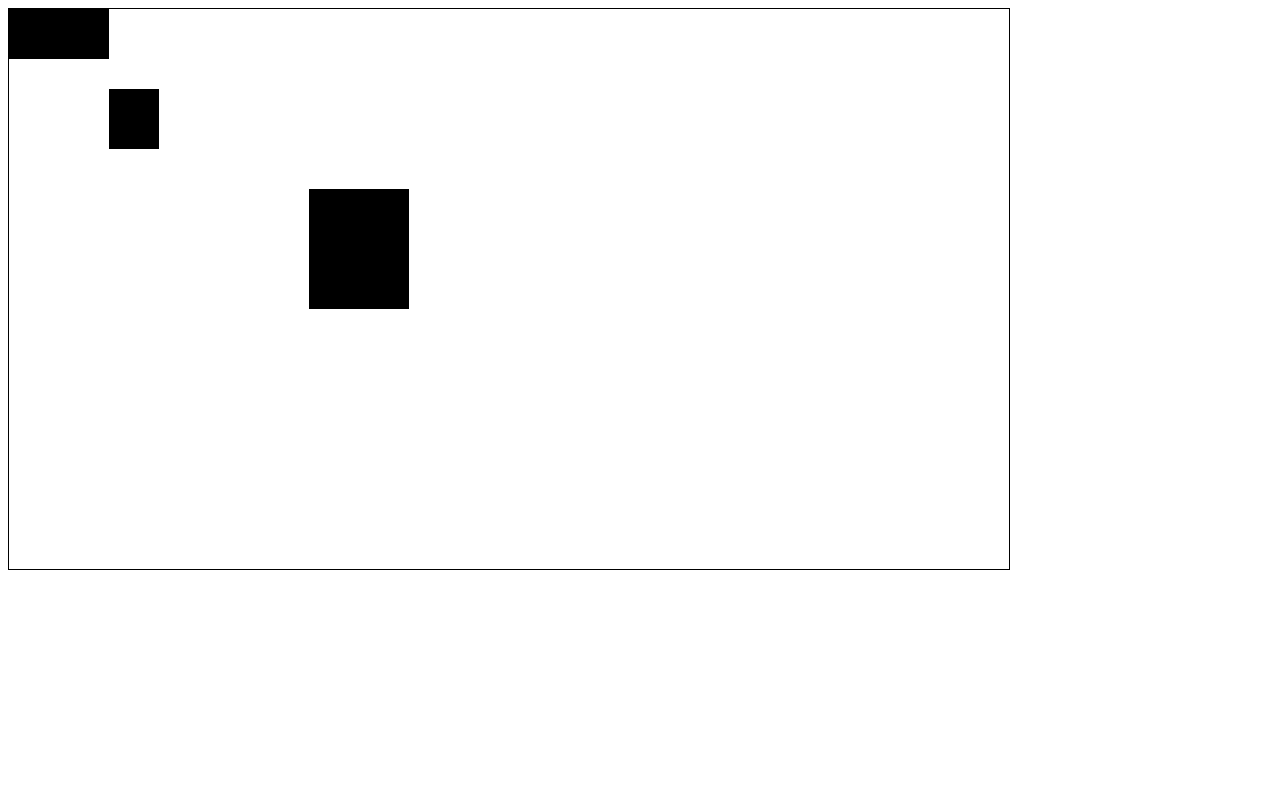
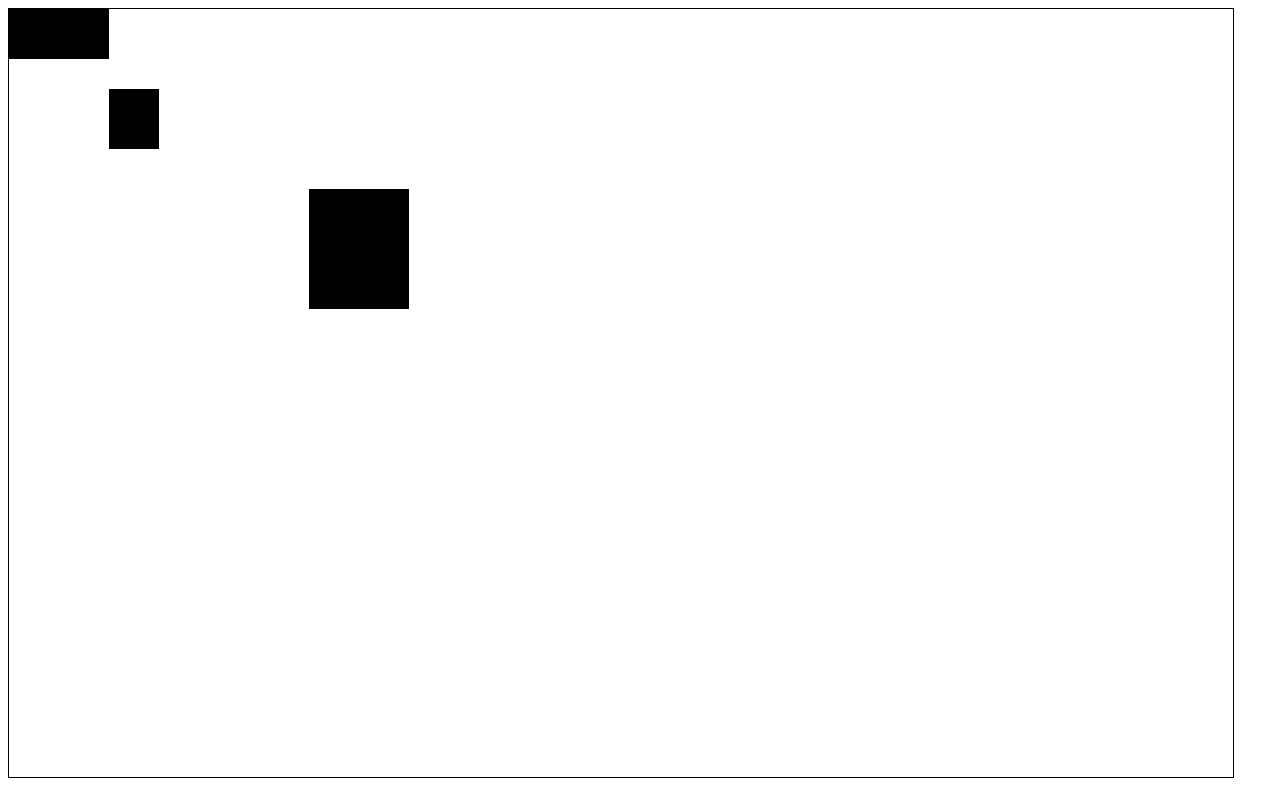
Before and after one commit to ualikhansars/GamePrototype, a website built with webpack: page index.html in a window 1280 px wide. Built offline with Linux system fonts and the light colour scheme.

Commit message:
Create new dir for unit class and relative functions

```diff
--- a/index.html
+++ b/index.html
@@ -7,7 +7,6 @@
   <title>Document</title>
 </head>
 <body>
-  <canvas style="border:1px solid #000" id="canvas" width="1000" height="560"></canvas/>
   <script src="dist/bundle.js"></script>
 </body>
 </html>
--- /dev/null
+++ b/src/config/map.ts
@@ -0,0 +1,15 @@
+// global variables
+export const WIDTH: number = 1224;
+export const HEIGHT: number = 768;
+
+// create Canvas
+export let canvas = document.createElement('canvas');
+canvas.id = "canvas";
+canvas.width = WIDTH;
+canvas.height = HEIGHT;
+canvas.style.border = "1px solid";
+
+document.body.appendChild(canvas);
+
+// define 2d context
+export let ctx = canvas.getContext("2d");
--- a/src/game.ts
+++ b/src/game.ts
@@ -1,139 +1,22 @@
-let c: any = document.getElementById("canvas");
-let ctx = c.getContext("2d");
+import {canvas} from './config/map';
 
-// import units from store
 import {
   units,
-  currentlyChosenUnit,
-  assignCurrentlyChosenUnit
+  currentlyChosenUnit
 } from './store/unitsStore';
 
-// global variables
-const WIDTH: number = 1000;
-const HEIGHT: number = 560;
-
-class Unit {
-  name: string;
-  x: number; // initial X position
-  y: number; // initial Y position
-  width: number; // width of the unit
-  height: number; // height of the unit
-  speed: number; // speed of the unit
-  moveToX: number; // next X postion
-  moveToY: number; // next Y position
-
-  constructor(name: string, x: number, y:number, width: number, height:number, speed:number) {
-    this.name = name;
-    this.x = x;
-    this.y = y;
-    this.width = width;
-    this.height = height;
-    this.speed = speed;
-    this.moveToX = x;
-    this.moveToY = y
-  }
-
-  update(speedX, speedY) {
-    this.x += speedX ;
-    this.y += speedY;
-    ctx.fillRect(this.x, this.y, this.width, this.height);
-  }
-
-  moveToPosition(speedX, speedY) {
-    if(this.x !== this.moveToX || this.y !== this.moveToY) {
-         ctx.clearRect(this.x, this.y, this.width, this.height);
-         this.update(speedX, speedY);
-    }
-    console.log(this.name + ' is on position');
-  }
-}
-
-// draw Units in the canvas
-let setUnit = (unit) => {
-    ctx.fillRect(unit.x, unit.y, unit.width, unit.height);
-}
-
-// create Unit and immediatly push it into units array
-let createUnit = (name:string, x:number, y:number, width:number, height:number, speed: number) => {
-  let unit = new Unit(name, x, y, width, height, speed);
-  units.push(unit);
-  setUnit(unit);
-  return unit;
-}
+import {
+  chooseUnit,
+  assignMoveToPosition,
+  createUnit,
+  unitsHaveToMove
+} from './units/unitActions';
 
 let infantry = createUnit('Infantry',0, 0, 100, 50, 3);
 let cavalry = createUnit('Cavalry', 100, 80, 50, 60, 5);
 let heavyInfantry = createUnit('HeavyInfantry', 300, 180, 100, 120, 2);
 
-
-// check if units was clicked by left mouse button
-// x - mouse position X
-// y - mouse position Y
-let chooseUnit = (units, x, y) => {
-  let foundedUnit = null;
-  for(let unit of units) {
-    let unitX0 = unit.x;
-    let unitY0 = unit.y;
-    let unitX1 = unitX0 + unit.width;
-    let unitY1 = unitY0 + unit.height;
-    // check if coordinates is equal to unit position
-    if(x >= unitX0 && x <= unitX1 && y >= unitY0 && y <= unitY1) {
-      foundedUnit = unit;
-      break;
-    }
-  }
-  // if unit was found in units array
-  // currentlyChosenUnit is equal to foundedUnit
-  // else is unit is not founded, then
-  // currentlyChosenUnit will be null
-  assignCurrentlyChosenUnit(foundedUnit);
-  console.log('currentlyChosenUnit', currentlyChosenUnit);
-}
-
-// change unit's moveToX, moveToY
-const assignMoveToPosition = (unit, x:number, y:number) => {
-  unit.moveToX = x;
-  unit.moveToY = y;
-  console.log(unit.name + ' is moving to : x:' + unit.moveToX + ' y:' + unit.moveToY);
-}
-
-// const updateUnit = (unit) => {
-//   unit.x += unit.speed ;
-//   unit.y += unit.speed;
-//   ctx.fillRect(unit.x, unit.y, unit.width, unit.height);
-//
-//   if(unit.x > WIDTH || unit.x < 0) {
-//     unit.speed = -unit.speed;
-//   }
-//
-//   if(unit.y > HEIGHT || unit.y < 0) {
-//     unit.speed = -unit.speed;
-//   }
-// }
-
-// change unit's position until it approaches to moveToPosition
-export const unitsHaveToMove = () => {
-  for(let unit of units) {
-    if(unit.x !== unit.moveToX || unit.y !== unit.moveToY) {
-      if(unit.x < unit.moveToX && unit.y < unit.moveToY) {
-        unit.moveToPosition(1, 1);
-      }
-      else if(unit.x > unit.moveToX && unit.y > unit.moveToY) {
-          unit.moveToPosition(-1, -1);
-      }
-      else if(unit.x < unit.moveToX && unit.y > unit.moveToY) {
-        unit.moveToPosition(1, -1);
-      }
-      else if(unit.x > unit.moveToX && unit.y < unit.moveToY) {
-        unit.moveToPosition(-1, 1);
-      }
-    }
-    setUnit(unit);
-  }
-}
-
-// set onClickListener for left mouse event to canvas element
-c.addEventListener('click', (e) => {
+canvas.addEventListener('click', (e) => {
   let x = e.offsetX; // get X
   let y = e.offsetY; // get Y
   console.log('Position x', e.offsetX); // get X
@@ -142,7 +25,7 @@ c.addEventListener('click', (e) => {
 });
 
 // set onClickListener for right mouse event
-c.addEventListener('contextmenu', (e) => {
+canvas.addEventListener('contextmenu', (e) => {
   e.preventDefault();
   let x = e.offsetX; // get X
   let y = e.offsetY; // get Y
@@ -151,4 +34,5 @@ c.addEventListener('contextmenu', (e) => {
   }
 });
 
+
 setInterval(unitsHaveToMove, 300);
--- a/src/store/unitsStore.ts
+++ b/src/store/unitsStore.ts
@@ -1,4 +1,3 @@
-
 export const units = [];
 export let currentlyChosenUnit = null;
 
--- /dev/null
+++ b/src/units/Unit.ts
@@ -0,0 +1,39 @@
+import {ctx} from '../config/map';
+
+class Unit {
+  name: string;
+  x: number; // initial X position
+  y: number; // initial Y position
+  width: number; // width of the unit
+  height: number; // height of the unit
+  speed: number; // speed of the unit
+  moveToX: number; // next X postion
+  moveToY: number; // next Y position
+
+  constructor(name: string, x: number, y:number, width: number, height:number, speed:number) {
+    this.name = name;
+    this.x = x;
+    this.y = y;
+    this.width = width;
+    this.height = height;
+    this.speed = speed;
+    this.moveToX = x;
+    this.moveToY = y
+  }
+
+  update(speedX, speedY) {
+    this.x += speedX ;
+    this.y += speedY;
+    ctx.fillRect(this.x, this.y, this.width, this.height);
+  }
+
+  moveToPosition(speedX, speedY) {
+    if(this.x !== this.moveToX || this.y !== this.moveToY) {
+         ctx.clearRect(this.x, this.y, this.width, this.height);
+         this.update(speedX, speedY);
+    }
+    console.log(this.name + ' is on position');
+  }
+}
+
+export default Unit;
--- /dev/null
+++ b/src/units/unitActions.ts
@@ -0,0 +1,74 @@
+import {
+  units,
+  currentlyChosenUnit,
+  assignCurrentlyChosenUnit
+} from '../store/unitsStore';
+
+import {ctx} from '../config/map';
+
+import Unit from './Unit';
+
+// check if units was clicked by left mouse button
+// x - mouse position X
+// y - mouse position Y
+export let chooseUnit = (units, x, y) => {
+  let foundedUnit = null;
+  for(let unit of units) {
+    let unitX0 = unit.x;
+    let unitY0 = unit.y;
+    let unitX1 = unitX0 + unit.width;
+    let unitY1 = unitY0 + unit.height;
+    // check if coordinates is equal to unit position
+    if(x >= unitX0 && x <= unitX1 && y >= unitY0 && y <= unitY1) {
+      foundedUnit = unit;
+      break;
+    }
+  }
+  // if unit was found in units array
+  // currentlyChosenUnit is equal to foundedUnit
+  // else is unit is not founded, then
+  // currentlyChosenUnit will be null
+  assignCurrentlyChosenUnit(foundedUnit);
+  console.log('currentlyChosenUnit', currentlyChosenUnit);
+}
+
+// change unit's moveToX, moveToY
+export const assignMoveToPosition = (unit, x:number, y:number) => {
+  unit.moveToX = x;
+  unit.moveToY = y;
+  console.log(unit.name + ' is moving to : x:' + unit.moveToX + ' y:' + unit.moveToY);
+}
+
+// draw Units in the canvas
+export let setUnit = (unit) => {
+    ctx.fillRect(unit.x, unit.y, unit.width, unit.height);
+}
+
+// create Unit and immediatly push it into units array
+export let createUnit = (name:string, x:number, y:number, width:number, height:number, speed: number) => {
+  let unit = new Unit(name, x, y, width, height, speed);
+  units.push(unit);
+  setUnit(unit);
+  return unit;
+}
+
+// change unit's position until it approaches to moveToPosition
+export const unitsHaveToMove = () => {
+  for(let unit of units) {
+    if(unit.x !== unit.moveToX || unit.y !== unit.moveToY) {
+      if(unit.x < unit.moveToX && unit.y < unit.moveToY) {
+        unit.moveToPosition(1, 1);
+      }
+      else if(unit.x > unit.moveToX && unit.y > unit.moveToY) {
+          unit.moveToPosition(-1, -1);
+      }
+      else if(unit.x < unit.moveToX && unit.y > unit.moveToY) {
+        unit.moveToPosition(1, -1);
+      }
+      else if(unit.x > unit.moveToX && unit.y < unit.moveToY) {
+        unit.moveToPosition(-1, 1);
+      }
+    }
+    setUnit(unit);
+  }
+}
```
Also changed, not shown: dist/bundle.js, 1 other file.
